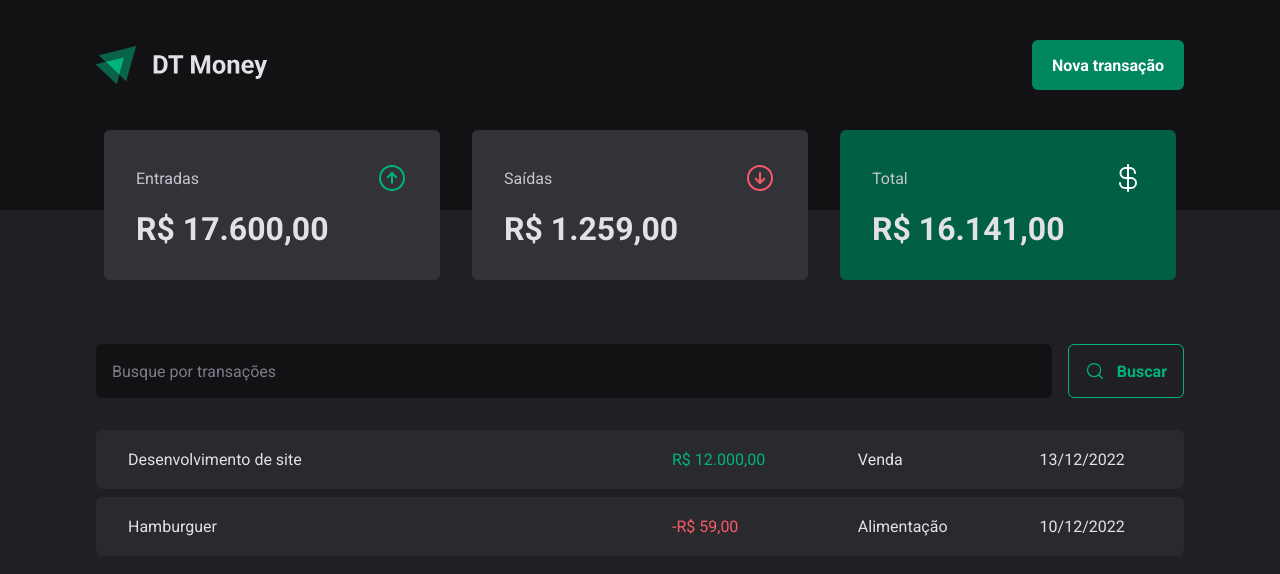
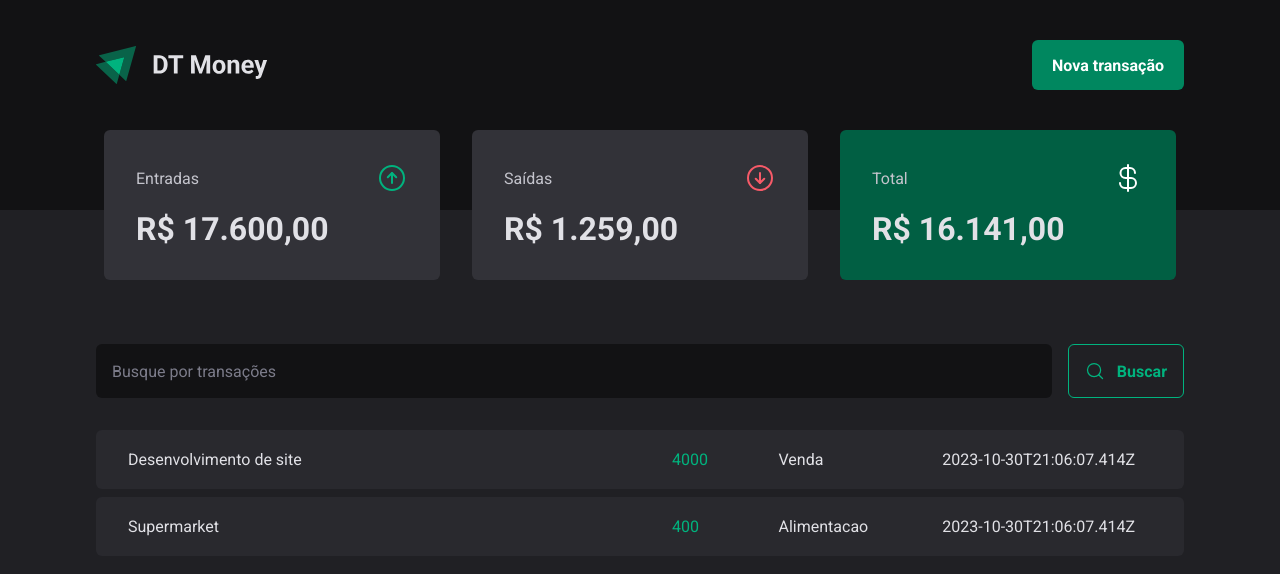
Before and after one commit to franciscovinicios/dtmoney-react, a React (Vite) app: page / in a window 1280 px wide. Shown: the top 574 px of the page. Built offline with nearby package versions, Linux system fonts and the light colour scheme; data requests are answered from the project's data file.

Commit message:
connection with api: http requests

```diff
--- a/src/pages/Transactions/index.tsx
+++ b/src/pages/Transactions/index.tsx
@@ -1,3 +1,4 @@
+import { useEffect, useState } from "react";
 import { Header } from "../../components/Header";
 import { SearchForm } from "../../components/SearchForm";
 import { Summary } from "../../components/Summary/inde";
@@ -8,7 +9,27 @@
   TransactionsTable,
 } from "./styles";
 
+interface Transaction {
+  id: number;
+  description: string;
+  type: "income" | "outcome";
+  price: number;
+  category: string;
+  createdAt: string;
+}
+
 export function Transactions() {
+  const [transactions, setTransactions] = useState<Transaction[]>([]);
+
+  async function loadTransactions() {
+    const response = await fetch("http://localhost:3000/transactions");
+    const data = await response.json();
+
+    setTransactions(data);
+  }
+  useEffect(() => {
+    loadTransactions();
+  }, []);
   return (
     <Container>
       <Header />
@@ -17,22 +38,18 @@
         <SearchForm />
         <TransactionsTable>
           <tbody>
-            <tr>
-              <td width={"50%"}>Desenvolvimento de site</td>
-              <td>
-                <PriceHighlight variant="income">R$ 12.000,00</PriceHighlight>
-              </td>
-              <td>Venda</td>
-              <td>13/12/2022</td>
-            </tr>
-            <tr>
-              <td width={"50%"}>Hamburguer</td>
-              <td>
-                <PriceHighlight variant="outcome">-R$ 59,00</PriceHighlight>
-              </td>
-              <td>Alimentação</td>
-              <td>10/12/2022</td>
-            </tr>
+            {transactions.map((transaction) => (
+              <tr key={transaction.id}>
+                <td width={"50%"}>{transaction.description}</td>
+                <td>
+                  <PriceHighlight variant={transaction.type}>
+                    {transaction.price}
+                  </PriceHighlight>
+                </td>
+                <td>{transaction.category}</td>
+                <td>{transaction.createdAt}</td>
+              </tr>
+            ))}
           </tbody>
         </TransactionsTable>
       </TransactionsContent>
```
